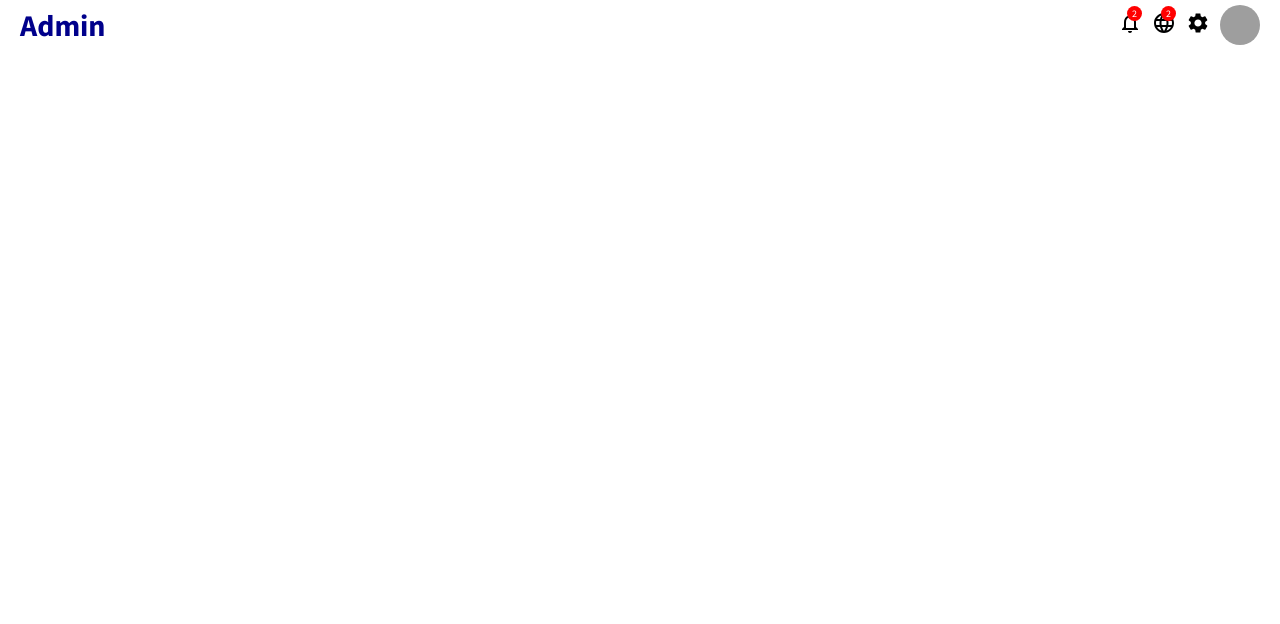
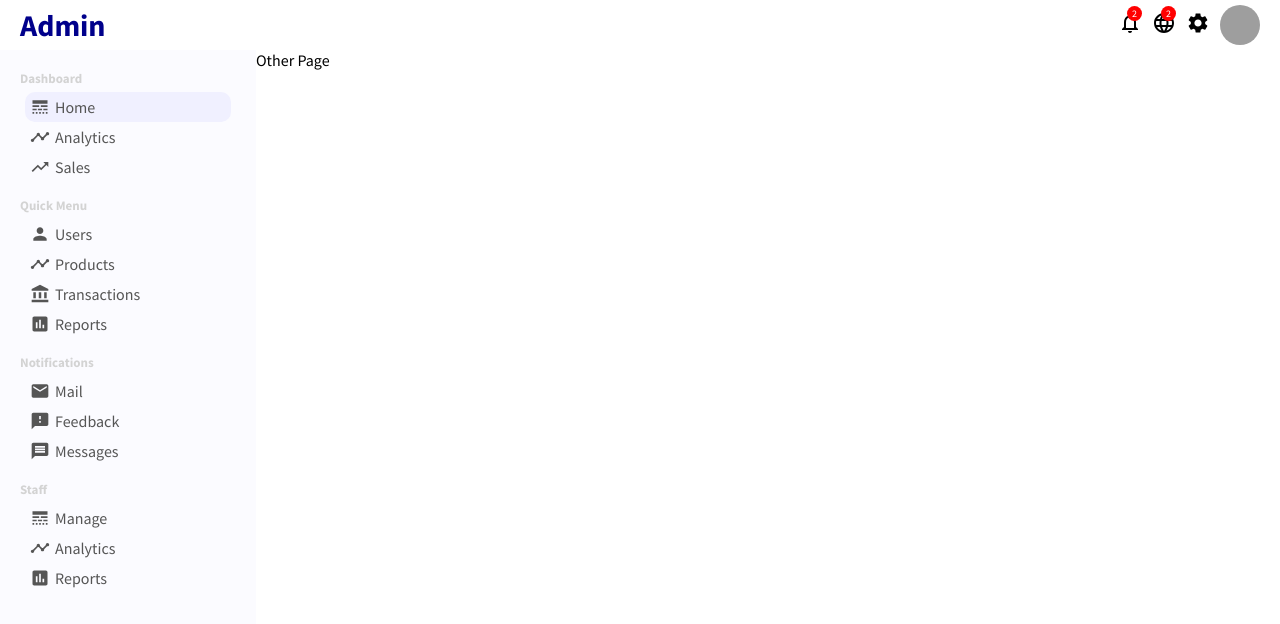
Before and after one commit to uankit/react-admin-dashboard, a React (Create React App) app: page / in a window 1280 px wide. Shown: the top 624 px of the page. Built offline with nearby package versions, Linux system fonts and the light colour scheme; grey boxes are pictures that could not be loaded.

Commit message:
Created Sidebar

```diff
--- a/src/App.js
+++ b/src/App.js
@@ -1,10 +1,15 @@
+import SideBar from "./components/sidebar/SideBar";
 import TopBar from "./components/topBar/TopBar";
-
+import "./app.css";
 
 function App() {
   return (
     <div className="App">
       <TopBar />
+      <div className="container">
+        <SideBar />
+        <div className="others">Other Page</div>
+      </div>
     </div>
   );
 }
--- /dev/null
+++ b/src/app.css
@@ -0,0 +1,7 @@
+.container {
+  display: flex;
+}
+
+.others {
+  flex: 4;
+}
--- /dev/null
+++ b/src/components/sidebar/SideBar.jsx
@@ -0,0 +1,95 @@
+import "./sideBar.css";
+import LineStyleIcon from "@mui/icons-material/LineStyle";
+import TimelineIcon from "@mui/icons-material/Timeline";
+import TrendingUpIcon from "@mui/icons-material/TrendingUp";
+import PersonIcon from "@mui/icons-material/Person";
+import MailIcon from "@mui/icons-material/Mail";
+import AssessmentIcon from "@mui/icons-material/Assessment";
+import AccountBalanceIcon from "@mui/icons-material/AccountBalance";
+import FeedbackIcon from "@mui/icons-material/Feedback";
+import MessageIcon from "@mui/icons-material/Message";
+
+function SideBar() {
+  return (
+    <div className="sidebar">
+      <div className="sidebarWrapper">
+        <div className="sidebarMenu">
+          <h3 className="sidebarTitle">Dashboard</h3>
+          <ul className="sidebarList">
+            <li className="sidebarListItem active">
+              <LineStyleIcon className="sidebarIcon" />
+              Home
+            </li>
+            <li className="sidebarListItem">
+              <TimelineIcon className="sidebarIcon" />
+              Analytics
+            </li>
+            <li className="sidebarListItem">
+              <TrendingUpIcon className="sidebarIcon" />
+              Sales
+            </li>
+          </ul>
+        </div>
+
+        <div className="sidebarMenu">
+          <h3 className="sidebarTitle">Quick Menu</h3>
+          <ul className="sidebarList">
+            <li className="sidebarListItem ">
+              <PersonIcon className="sidebarIcon" />
+              Users
+            </li>
+            <li className="sidebarListItem">
+              <TimelineIcon className="sidebarIcon" />
+              Products
+            </li>
+            <li className="sidebarListItem">
+              <AccountBalanceIcon className="sidebarIcon" />
+              Transactions
+            </li>
+            <li className="sidebarListItem">
+              <AssessmentIcon className="sidebarIcon" />
+              Reports
+            </li>
+          </ul>
+        </div>
+
+        <div className="sidebarMenu">
+          <h3 className="sidebarTitle">Notifications</h3>
+          <ul className="sidebarList">
+            <li className="sidebarListItem ">
+              <MailIcon className="sidebarIcon" />
+              Mail
+            </li>
+            <li className="sidebarListItem">
+              <FeedbackIcon className="sidebarIcon" />
+              Feedback
+            </li>
+            <li className="sidebarListItem">
+              <MessageIcon className="sidebarIcon" />
+              Messages
+            </li>
+          </ul>
+        </div>
+        <div className="sidebarMenu">
+          <h3 className="sidebarTitle">Staff</h3>
+          <ul className="sidebarList">
+            <li className="sidebarListItem ">
+              <LineStyleIcon className="sidebarIcon" />
+              Manage
+            </li>
+            <li className="sidebarListItem">
+              <TimelineIcon className="sidebarIcon" />
+              Analytics
+            </li>
+            <li className="sidebarListItem">
+              <AssessmentIcon className="sidebarIcon" />
+              Reports
+            </li>
+          </ul>
+        </div>
+      </div>
+    </div>
+  );
+}
+
+export default SideBar;
--- /dev/null
+++ b/src/components/sidebar/sideBar.css
@@ -0,0 +1,43 @@
+.sidebar {
+  flex: 1;
+  height: calc(100vh-50px);
+  background-color: rgb(251, 251, 255);
+  position: sticky;
+  top: 50px;
+}
+
+.sidebarWrapper {
+  padding: 20px;
+  color: #555;
+}
+
+.sidebarMenu {
+  margin-bottom: 10px;
+}
+
+.sidebarTitle{
+  font-size: 13px;
+  color: lightgray;
+}
+
+.sidebarList{
+  list-style: none;
+  padding: 5px;
+}
+
+.sidebarListItem{
+  padding:5px;
+  cursor: pointer;
+  display: flex;
+  align-items: center;
+  border-radius: 10px;
+}
+
+.sidebarListItem.active, .sidebarListItem:hover{
+  background-color: rgb(240, 240, 255);
+}
+
+.sidebarIcon{
+  margin-right: 5px;
+  font-size: 20px !important;
+}
```
